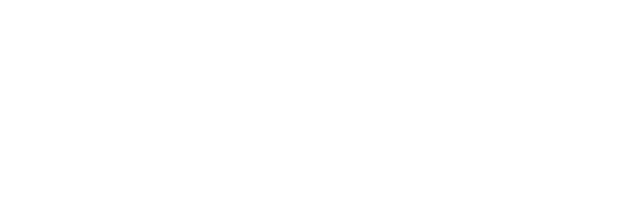
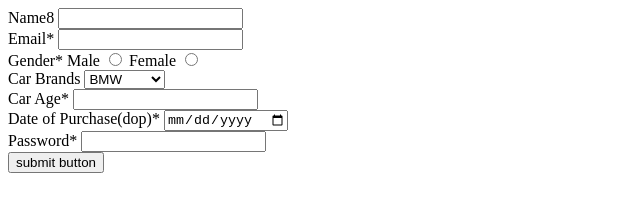
Before and after one commit to acciojob/signup-form-car-Mugil99, a website: page main.html in a window 1280 px wide. Shown: the whole page, without its empty margins (0-640 px from the left). Drawn offline with Linux system fonts and the light colour scheme.

Commit message:
created a submission

```diff
--- a/main.html
+++ b/main.html
@@ -10,7 +10,44 @@
 	<!-- the entire body must be written by student -->
     <script type="text/javascript" src="./script.js">
 </script>
-
+<form method="post">
+		<div>
+			<label for="name">Name8</label>
+		  <input id="name" type="text" required>
+		</div>
+		<div>
+			<label for="email">Email*</label>
+		  <input id="email" type="email" required>
+		</div>
+		<div>
+			<label>Gender*</label>
+		 <label for="male">Male</label>
+			<input id="male" type="radio"  name="gender" value="Male" required>
+			<label for="female">Female</label>
+		  <input id="female" type="radio" name="gender" value="Female" required>
+		</div>
+		<div>
+			<label for="cars">Car Brands</label>
+			<select id="cars">
+				<option value="BMW">BMW</option>
+				<option value="Audi">Audi</option>
+				<option value="Mercedez">Mercedez</option>
+			</select>
+		</div>
+		<div>
+			<label for="carage">Car Age*</label>
+			<input type="number" id="carage" required>
+		</div>
+		<div>
+			<label for="dop">Date of Purchase(dop)*</label>
+			<input type="date" id="dop" required>
+		</div>
+		<div>
+			<label for="password">Password*</label>
+			<input type="password" id="password" required>
+		</div>
+		<button type="submit">submit button</button>
+	</form>
 </body>
 
 </html>
```
